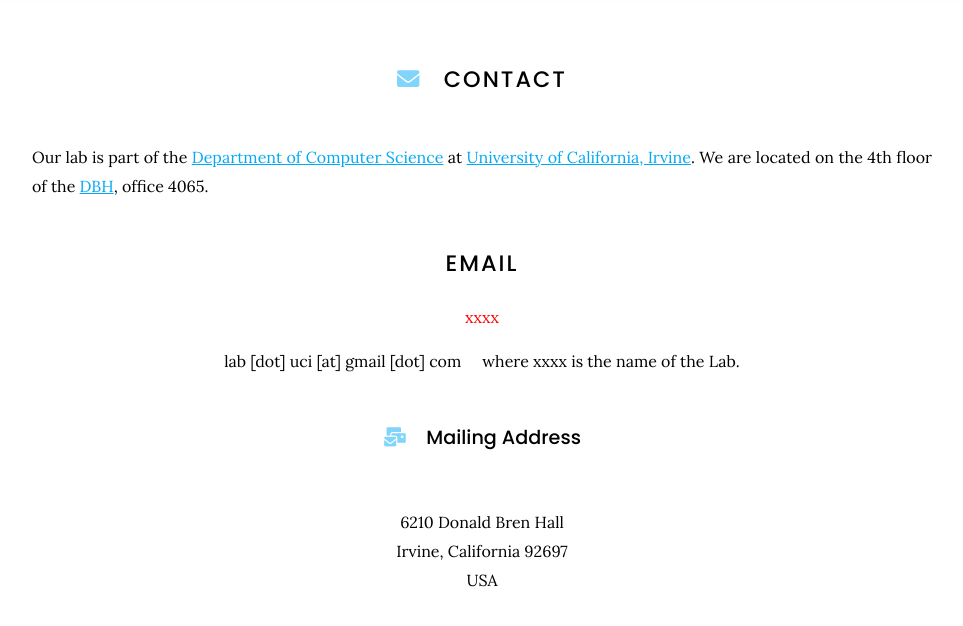
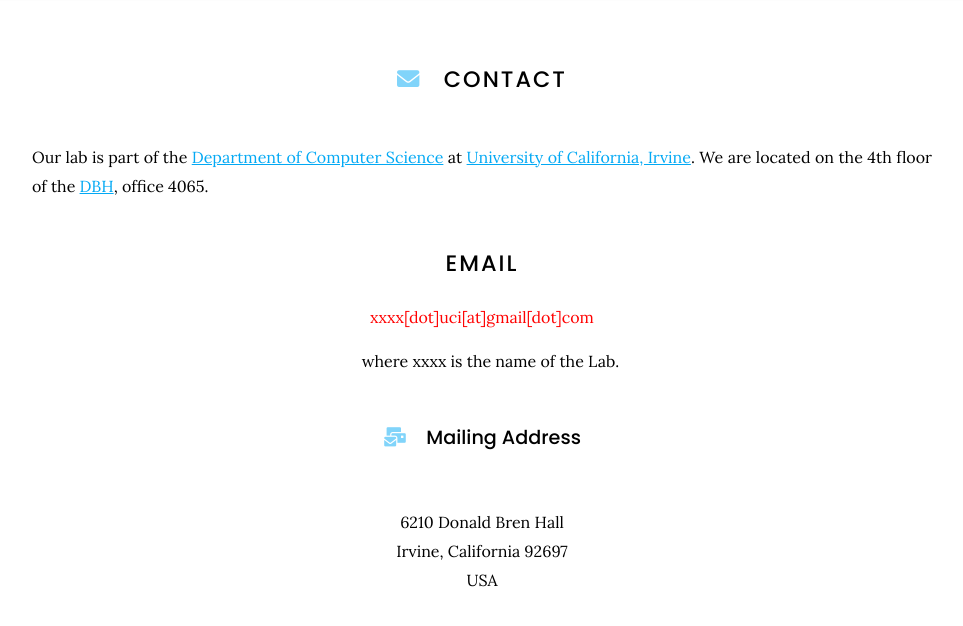
Before and after one commit to goallabuci/goallabuci.github.io, a Jekyll site: the page built from contact/index.md, in a window 1280 px wide, cut to the strip 114-816 px from the top of the page. Shown: the top 626 px of the strip, without its empty margins (158-1121 px from the left). Built offline with Jekyll 4.4.1, drawn with Linux system fonts in a browser that asks for light colours.

Commit message:
Update index.md

```diff
--- a/contact/index.md
+++ b/contact/index.md
@@ -10,7 +10,7 @@ nav:
 Our lab is part of the [Department of Computer Science](https://www.cs.uci.edu/) at [University of California, Irvine](https://uci.edu/). We are located on the 4th floor of the [DBH](https://classrooms.uci.edu/classrooms/dbh/), office 4065.
 
 # Email
-<font color="red">xxxx</font>lab [dot] uci [at] gmail [dot] com &nbsp; &nbsp;  where xxxx is the name of the Lab.
+<font color="red">xxxx[dot]uci[at]gmail[dot]com</font>  &nbsp; &nbsp;  where xxxx is the name of the Lab.
 {:.center}
 
 ### <i class="fas fa-mail-bulk"></i>Mailing Address
```
